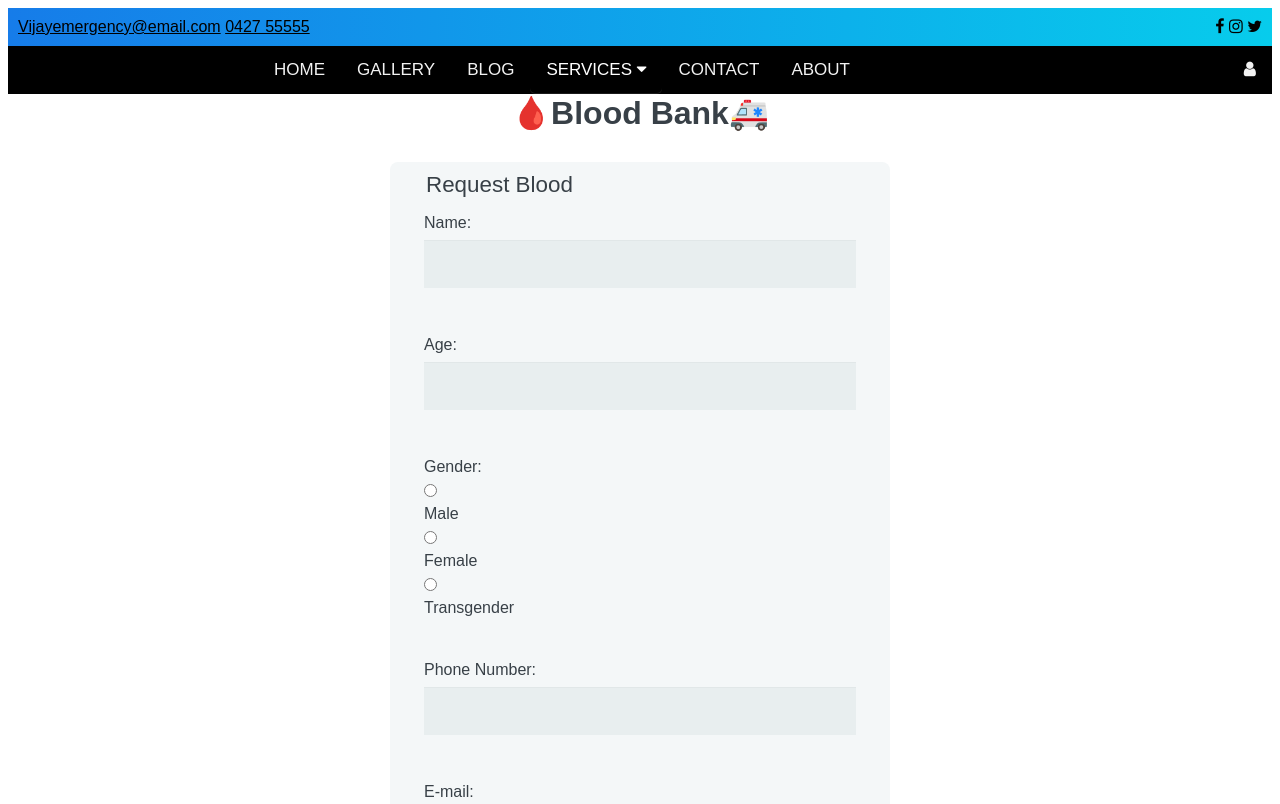
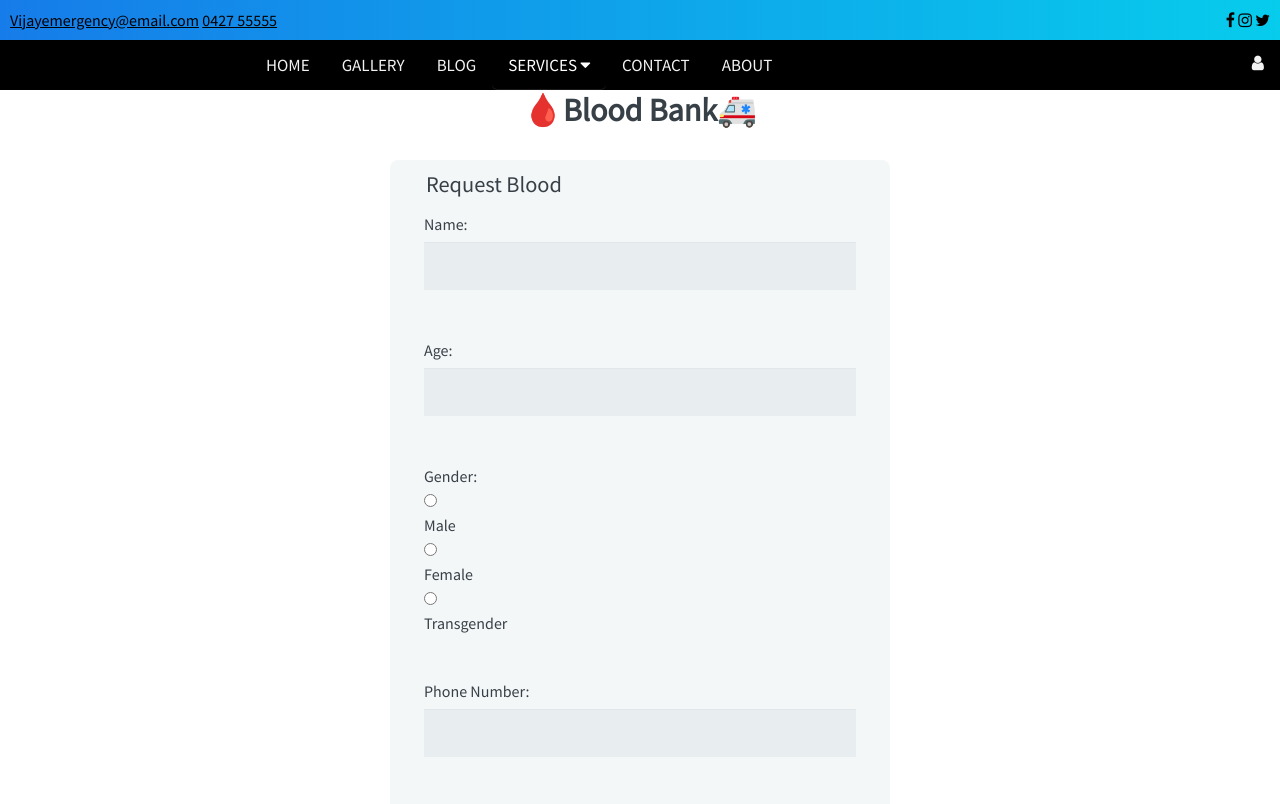
Before and after one commit to karthikraj22/Pharmacy2, a plain HTML site: page Home.html in a window 1280 px wide. Shown: the top 804 px of the page. Drawn offline with Linux system fonts and the light colour scheme.

Commit message:
Add files via upload

```diff
--- a/Home.html
+++ b/Home.html
@@ -12,7 +12,7 @@
       </span>
       </div>
     <div class="topnav" id="myTopnav">
-      <a href="index1.html" class="active">HOME</a>
+      <a href="index.html" class="active">HOME</a>
       <a href="#gallery">GALLERY</a>
       <a href="#blog">BLOG</a>
       <div class="dropdown">
@@ -51,6 +51,12 @@ body {
   color: #384047;
 
 }
+body{
+  margin:0;
+  overflow-x:hidden;
+  font-family: 'Source Sans Pro', sans-serif;
+  }
+
 .topnav {
   overflow: hidden;
   background-color: #000;
```
Also changed, not shown: form.html (+5 -0 lines).
